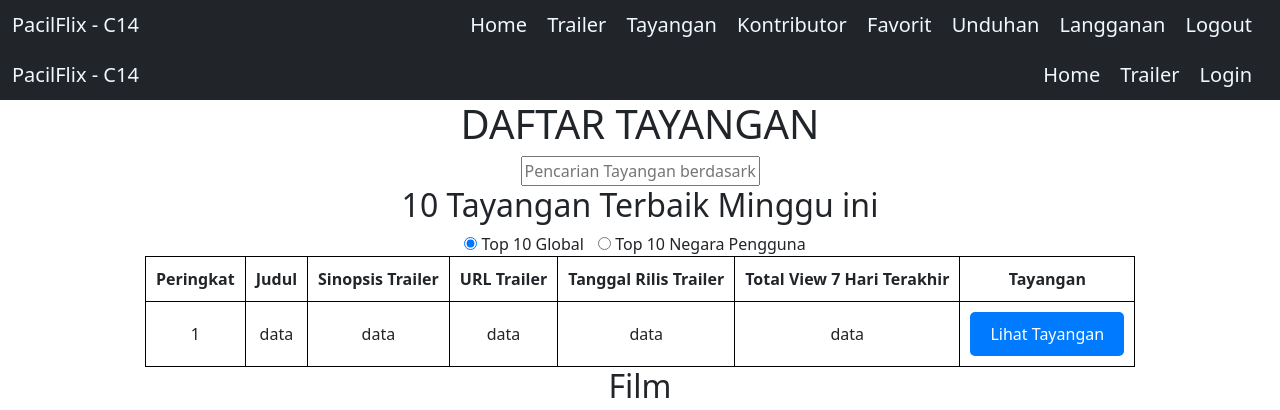
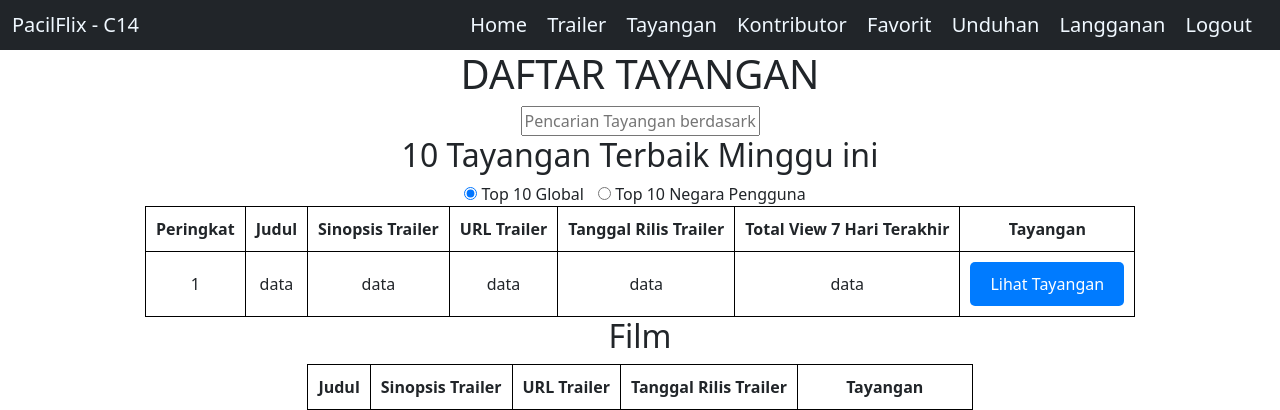
Before and after one commit to budf93/tugas-kelompok-basdat-c14, a Django app: page /trailer/ in a window 1280 px wide. Shown: the top 410 px of the page. Run offline with Django 5.2, Linux system fonts and the light colour scheme.

Commit message:
Fixed template

```diff
--- a/main/templates/daftar_tayangan.html
+++ b/main/templates/daftar_tayangan.html
@@ -7,7 +7,7 @@
 
 {% block content %}
 <!-- Placeholder untuk navbar guest -->
-<nav class="navbar navbar-light bg-dark">
+<!-- <nav class="navbar navbar-light bg-dark">
     <div class="container-fluid">
         <span class="navbar-brand mb-0 h1" style="color: aliceblue;">PacilFlix - C14</span>
         <div>
@@ -16,7 +16,7 @@
             <a class="navbar-brand" style="color: aliceblue;" href="{% url 'main:show_login' %}">Login</a>
         </div>
     </div>
-</nav>
+</nav> -->
 
 <body>
     <div class="container">
```
